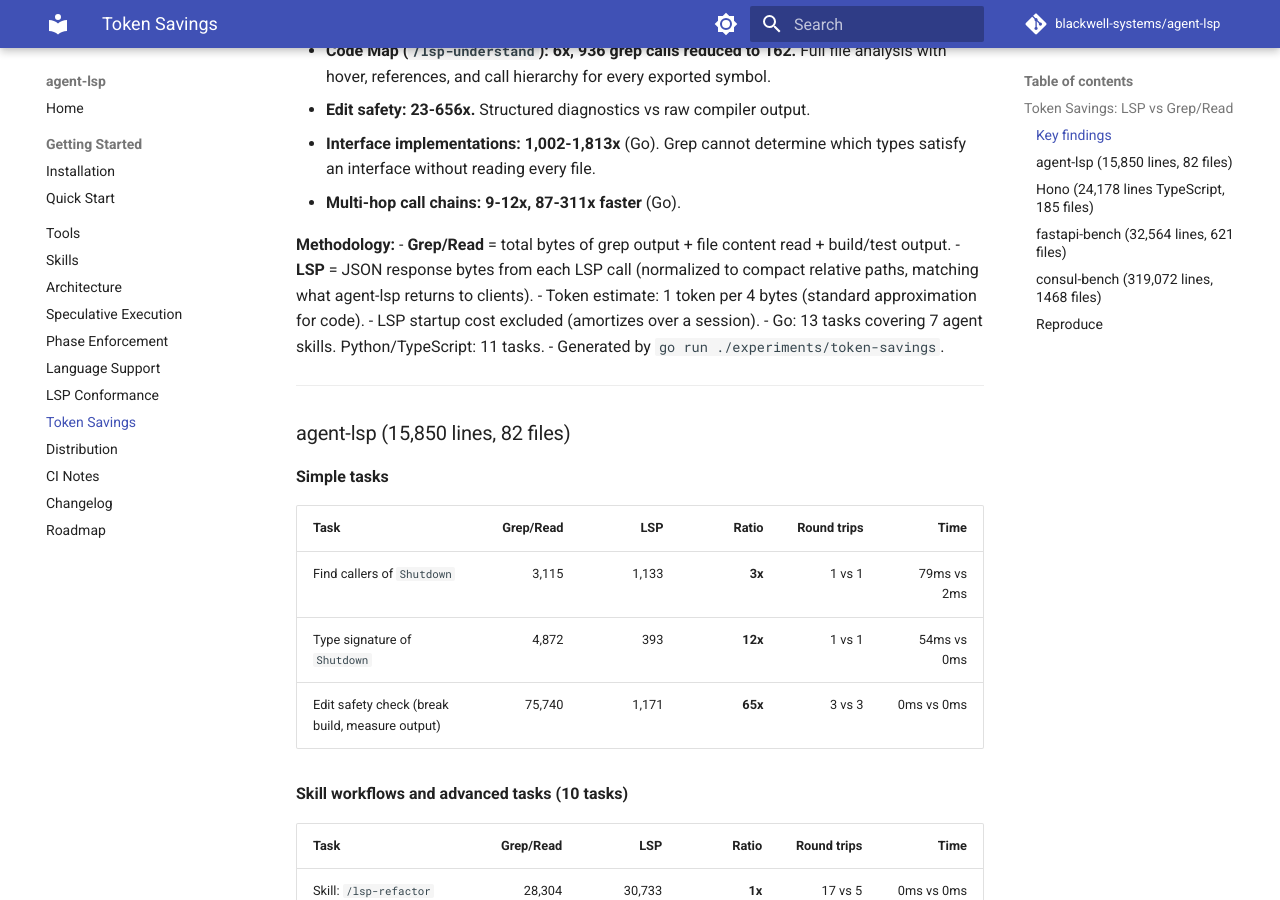
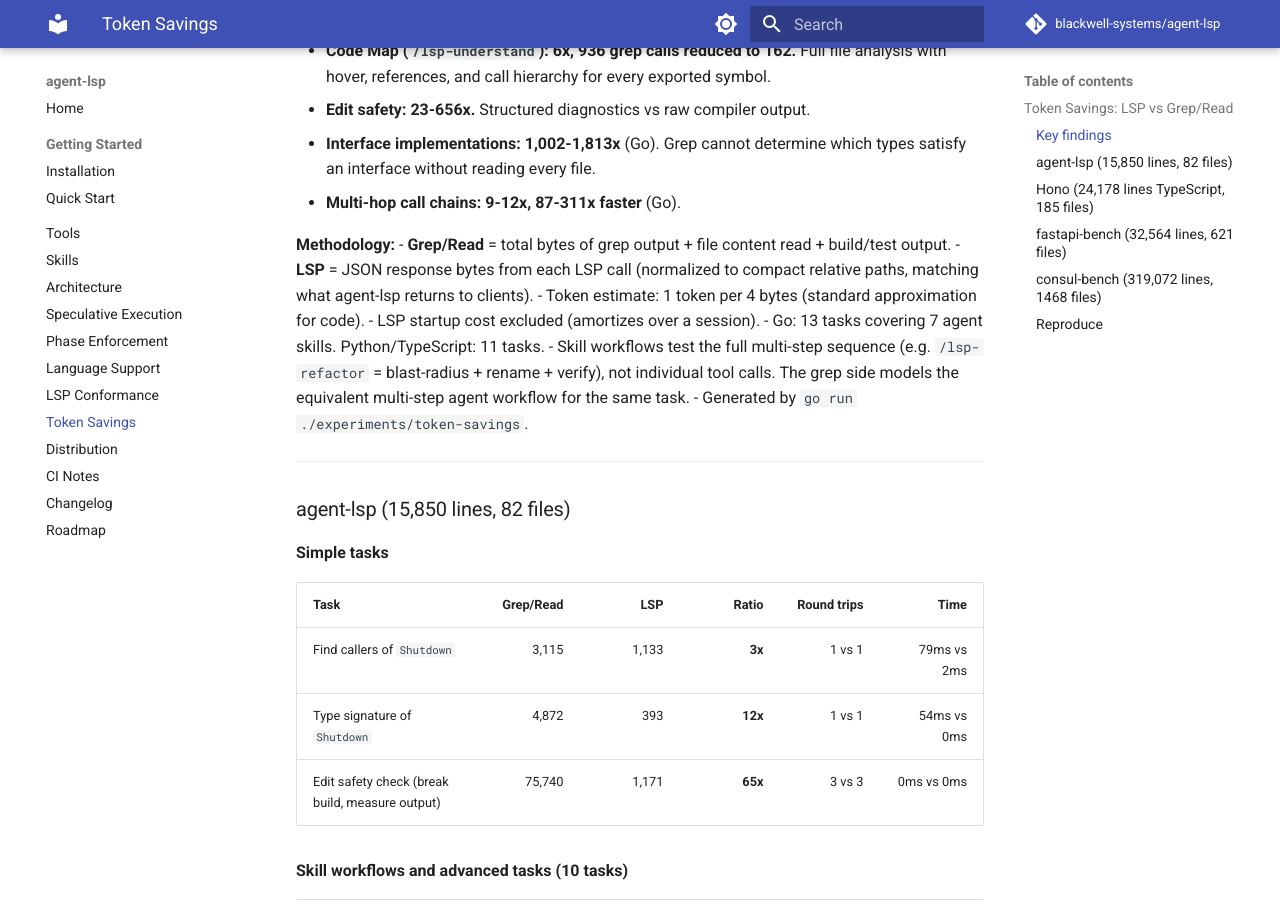
Before and after one commit to blackwell-systems/agent-lsp, an MkDocs documentation site: the page built from docs/token-savings.md, in a window 1280 px wide and 900 px high, scrolled down 885 px. Built offline with MkDocs 1.6.1 and Material for MkDocs 9.7.7, drawn with Linux system fonts in a browser that asks for light colours; comment, search, counter and statistics services are not loaded.

Commit message:
docs: clarify methodology tests full skill workflows, not atomic calls

```diff
--- a/docs/token-savings.md
+++ b/docs/token-savings.md
@@ -35,6 +35,9 @@
 - Token estimate: 1 token per 4 bytes (standard approximation for code).
 - LSP startup cost excluded (amortizes over a session).
 - Go: 13 tasks covering 7 agent skills. Python/TypeScript: 11 tasks.
+- Skill workflows test the full multi-step sequence (e.g. `/lsp-refactor` = blast-radius +
+  rename + verify), not individual tool calls. The grep side models the equivalent
+  multi-step agent workflow for the same task.
 - Generated by `go run ./experiments/token-savings`.
 
 ---
```
